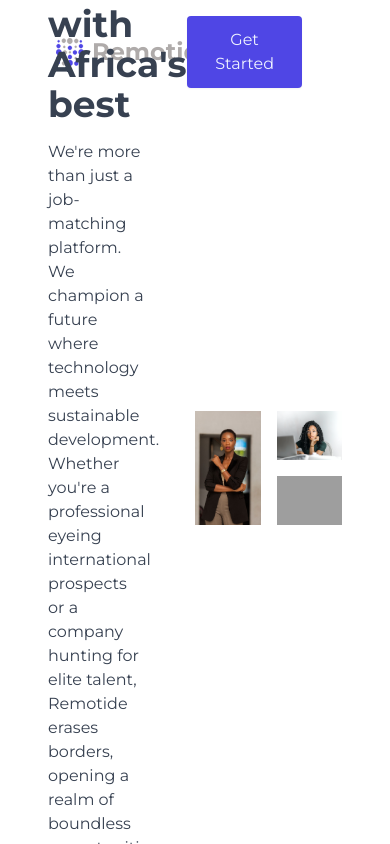
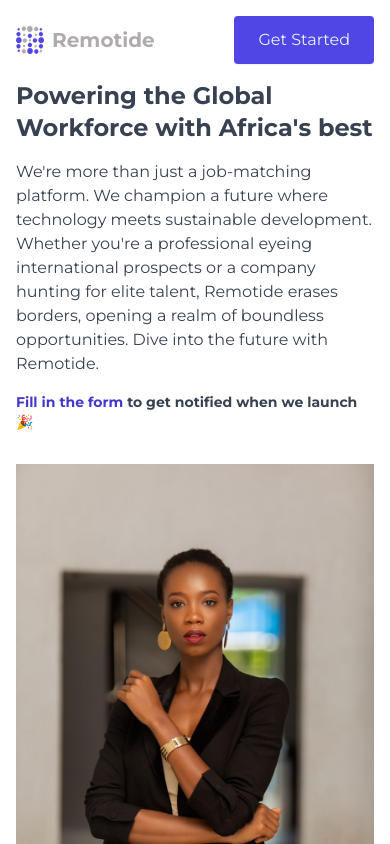
Before and after one commit to Nosenti/remotide-web, a React (Vite) app: page / in a window 390 px wide. Shown: the top 844 px of the page. Built offline with nearby package versions, Linux system fonts and the light colour scheme; grey boxes are pictures that could not be loaded.

Commit message:
adding responsiveness

```diff
--- a/src/pages/Home.jsx
+++ b/src/pages/Home.jsx
@@ -1,29 +1,17 @@
-// import { useForm } from "react-hook-form";
-// import Button from "../ui/Button";
-// import Input from "../ui/Input";
+/* eslint-disable react/no-unescaped-entities */
 import Faq from "../ui/Faq";
 import Team from "../ui/Team";
 
-// import { getInterests } from "../services/apiInterests";
-// import toast from "react-hot-toast";
-
-/* eslint-disable react/no-unescaped-entities */
 function Home() {
-  // const { register, handleSubmit } = useForm();
-
-  // function onSubmit(data) {
-  //   console.log("data: ", data.email);
-  // }
-
   return (
     <>
-      <div className="h-[90vh] align-middle flex items-center px-12 ">
-        <div className="left w-[50%] pr-12">
-          <div className="tagline text-4xl font-bold mb-4">
+      <div className="h-screen flex flex-col md:flex-row items-center px-4 md:px-12">
+        <div className="mb-8 md:mb-0 w-full md:w-1/2 pr-0 md:pr-12">
+          <div className="tagline text-2xl md:text-4xl font-bold mb-4">
             Powering the Global Workforce with Africa's best
           </div>
           <div className="description mb-4">
-            <p className="">
+            <p>
               We're more than just a job-matching platform. We champion a future
               where technology meets sustainable development. Whether you're a
               professional eyeing international prospects or a company hunting
@@ -32,7 +20,7 @@ function Home() {
             </p>
           </div>
           <div className="subscribe">
-            <div className="sub-title text-md font-black">
+            <div className="sub-title text-sm md:text-md font-black">
               <a
                 className="text-colorBrand700"
                 href="https://docs.google.com/forms/d/e/1FAIpQLSc05qnYhskghatwIDGm_iZy41e7oRoJofi8zkJh1fhv00u-Eg/viewform"
@@ -41,37 +29,24 @@ function Home() {
               </a>{" "}
               to get notified when we launch 🎉
             </div>
-            {/* <form className="sub-form mt-3" onSubmit={handleSubmit(onSubmit)}>
-              <span className="mr-3">
-                <Input
-                  type="text"
-                  id="email"
-                  placeholder="email@example.com"
-                  {...register("email")}
-                />
-              </span>
-              <Button type="submit" size="inputSize">
-                Notify Me
-              </Button>
-            </form> */}
           </div>
         </div>
-        <div className="right w-[50%] overflow-hidden">
-          <div className="grid grid-cols-2 grid-rows-2 gap-4">
+        <div className="w-full md:w-1/2 overflow-hidden">
+          <div className="grid grid-cols-1 md:grid-cols-2 grid-rows-2 gap-4">
             <img
               src="Akpene.jpg"
               alt="Picture 1"
-              className="col-span-1 row-span-2 h-full w-full object-cover"
+              className="col-span-1 md:col-span-1 md:row-span-2 h-full w-full object-cover"
             />
             <img
               src="grid-1.jpg"
               alt="Description 2"
-              className="col-span-1 row-span-1 h-full w-full object-cover"
+              className="col-span-1 h-full w-full object-cover"
             />
             <img
               src="grid-3.jpg"
               alt="Description 3"
-              className="col-span-1 row-span-1 h-full w-full object-cover"
+              className="col-span-1 h-full w-full object-cover"
             />
           </div>
         </div>
--- a/src/ui/Footer.jsx
+++ b/src/ui/Footer.jsx
@@ -1,9 +1,9 @@
 /* eslint-disable react/no-unescaped-entities */
 function Footer() {
   return (
-    <div className="bg-colorBrand700 h-[30%] text-colorBrand50 pt-4">
-      <div className="upper flex justify-between h-[80%] mx-10">
-        <div className="about w-[50%]">
+    <div className="bg-colorBrand700 text-colorBrand50 pt-4 px-4 md:px-8 lg:px-12">
+      <div className="upper flex flex-col md:flex-row justify-between mx-auto w-full md:w-11/12 lg:w-10/12">
+        <div className="about mb-6 md:mb-0 md:w-1/2 lg:w-1/3">
           <h3 className="font-bold mb-2">About Remotide</h3>
           <p className="text-sm">
             Remotide connects Africa's brightest talents with top-tier remote
@@ -12,8 +12,8 @@ function Footer() {
             opportunity and dreams meet reality.
           </p>
         </div>
-        <div className="con-socials w-[50%] text-right">
-          <div className="contacts ">
+        <div className="con-socials md:w-1/2 lg:w-1/3">
+          <div className="contacts mb-4">
             <h3 className="font-bold mb-2">Contacts</h3>
             <p className="text-greyLogo text-sm">
               Bumbogo, Kigali Innovation City, Kigali, Rwanda
@@ -23,11 +23,11 @@ function Footer() {
           <div className="socials"></div>
         </div>
       </div>
-      <hr />
-      <div className="lower h-[20%] text-center mt-2">
+      <hr className="my-4" />
+      <div className="lower text-center">
         <p className="text-greyLogo font-semibold text-sm">
           &copy; <span id="copyright-year"></span> 2023 Remotide. All rights
-          reserved.{" "}
+          reserved.
         </p>
       </div>
     </div>
--- a/src/ui/Header.jsx
+++ b/src/ui/Header.jsx
@@ -2,12 +2,18 @@ import Button from "./Button";
 
 function Header() {
   return (
-    <div className="flex justify-between ml-10 mt-4 mx-12 pl-4">
+    <div className="flex justify-between items-center p-4 md:p-6 lg:p-8">
       <div className="left flex items-center">
-        <img className="h-7 w-7" src="logo-1.svg" alt="logo" />
-        <span className="ml-2 text-greyLogo text-2xl font-bold">Remotide</span>
+        <img
+          className="h-7 w-7 md:h-8 md:w-8 lg:h-10 lg:w-10"
+          src="logo-1.svg"
+          alt="logo"
+        />
+        <span className="ml-2 text-greyLogo text-xl md:text-2xl lg:text-3xl font-bold">
+          Remotide
+        </span>
       </div>
-      <div className="right mr-10">
+      <div className="right">
         <Button>Get Started</Button>
       </div>
     </div>
--- a/src/ui/Team.jsx
+++ b/src/ui/Team.jsx
@@ -3,14 +3,14 @@ function Team() {
   return (
     <div className="my-4 mx-4">
       <div className="text-center text-2xl font-bold">Team</div>
-      <div className="text-center py-4 w-[50%] flex m-auto mb-4">
+      <div className="text-center py-4 w-full md:w-3/4 lg:w-1/2 flex m-auto mb-4">
         Meet the dynamic team behind Remotide. Each member brings a unique blend
         of expertise, passion, and vision to our mission, ensuring we bridge the
         gap between African talent and global opportunities. Dive in to learn
         more about the minds powering our platform
       </div>
-      <div className="team-members flex justify-evenly">
-        <div className="member-1 w-[20%] h-[50vh] relative group hover:bg-transparent rounded-lg overflow-hidden border border-transparent hover:border-blue-500">
+      <div className="team-members flex flex-wrap justify-center md:justify-between">
+        <div className="member-1 w-full md:w-[45%] lg:w-[20%] h-[50vh] my-4 relative group hover:bg-transparent rounded-lg overflow-hidden border border-transparent hover:border-blue-500">
           <div className="w-full h-full overflow-hidden">
             <img
               src="Akpene.jpg"
@@ -47,7 +47,7 @@ function Team() {
             <div>Business</div>
           </div>
         </div>
-        <div className="member-2 w-[20%] h-[50vh] relative group hover:bg-transparent rounded-lg overflow-hidden border border-transparent hover:border-blue-500">
+        <div className="member-1 w-full md:w-[45%] lg:w-[20%] h-[50vh] my-4 relative group hover:bg-transparent rounded-lg overflow-hidden border border-transparent hover:border-blue-500">
           <div className="w-full h-full overflow-hidden">
             <img
               src="carl.jpg"
@@ -85,7 +85,7 @@ function Team() {
             <div>Data & Research</div>
           </div>
         </div>
-        <div className="member-1 w-[20%] h-[50vh] relative group hover:bg-transparent rounded-lg overflow-hidden border border-transparent hover:border-blue-500">
+        <div className="member-1 w-full md:w-[45%] lg:w-[20%] h-[50vh] my-4 relative group hover:bg-transparent rounded-lg overflow-hidden border border-transparent hover:border-blue-500">
           <div className="w-full h-full overflow-hidden">
             <img
               src="tunga-copy.jpg"
@@ -121,7 +121,7 @@ function Team() {
             <div>Relations and Outreach</div>
           </div>
         </div>
-        <div className="member-1 w-[20%] h-[50vh] relative group hover:bg-transparent rounded-lg overflow-hidden border border-transparent hover:border-blue-500">
+        <div className="member-1 w-full md:w-[45%] lg:w-[20%] h-[50vh] my-4 relative group hover:bg-transparent rounded-lg overflow-hidden border border-transparent hover:border-blue-500">
           <div className="w-full h-full overflow-hidden">
             <img
               src="innocent-suit-copy1.jpg"
```
